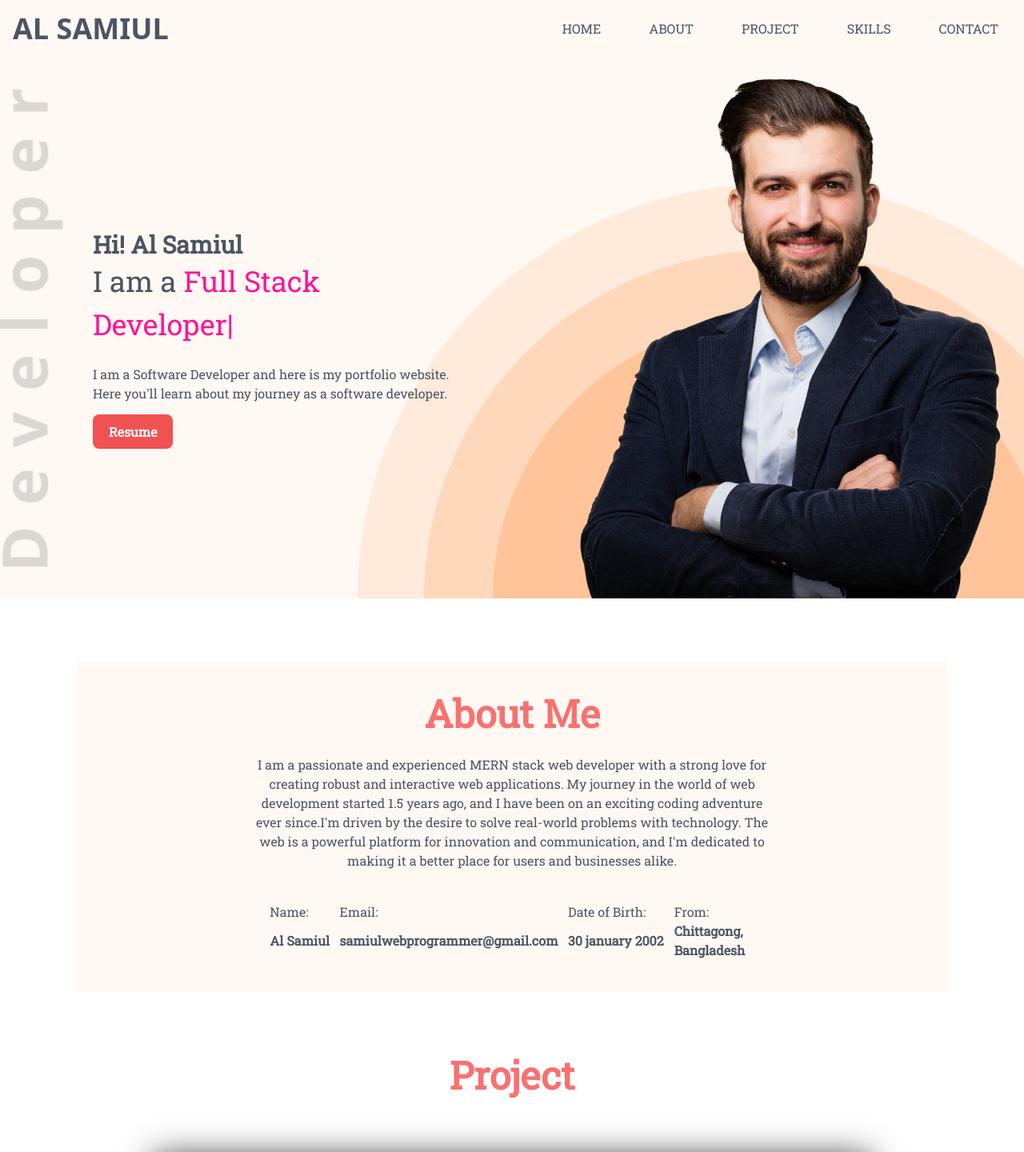
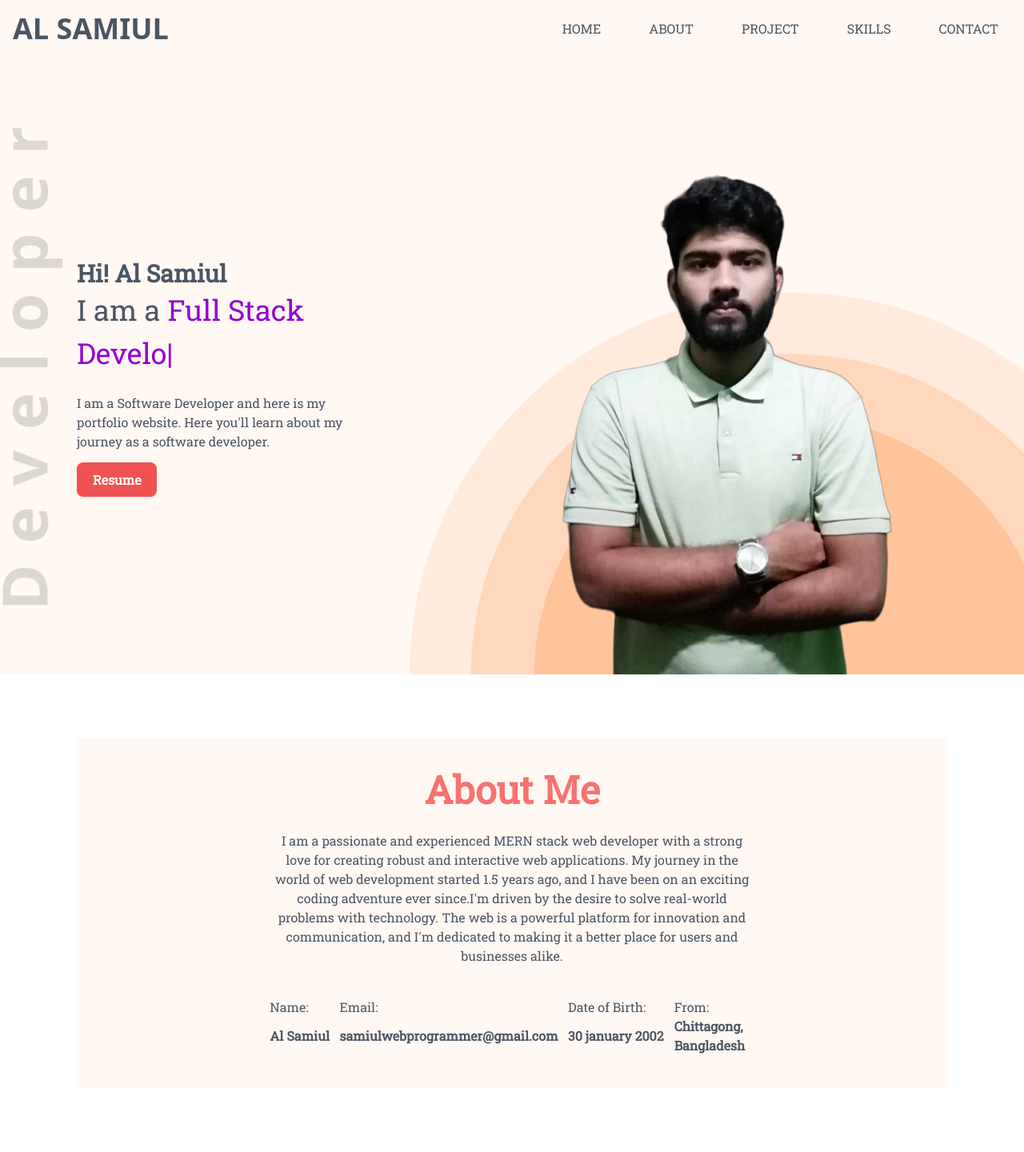
Before and after one commit to mohammad-al-samiul/personal-portfolio-react, a React (Vite) app: page / in a window 1280 px wide. Shown: the top 1440 px of the page at 80% size. Built offline with nearby package versions, Linux system fonts and the light colour scheme; a web font is replaced by a local one.

Commit message:
photo added

```diff
--- a/src/Pages/About/About.jsx
+++ b/src/Pages/About/About.jsx
@@ -8,7 +8,7 @@ function About() {
           <h1 className="text-3xl lg:text-5xl font-bold text-center text-red-400">
             About Me
           </h1>
-          <p className="my-7">
+          <p className="my-7 px-5">
             I am a passionate and experienced MERN stack web developer with a
             strong love for creating robust and interactive web applications. My
             journey in the world of web development started 1.5 years ago, and I
--- a/src/Pages/Home/Hero/Hero.css
+++ b/src/Pages/Home/Hero/Hero.css
@@ -8,6 +8,7 @@
   background-position:
     left,
     right bottom;
+  background-size: auto, 60%;
 }
 
 .btn-design {
--- a/src/Pages/Home/Hero/Hero.jsx
+++ b/src/Pages/Home/Hero/Hero.jsx
@@ -1,17 +1,17 @@
 import React, { useState } from "react";
 import { TypeAnimation } from "react-type-animation";
-import myImage from '../../../assets/images/hardy.png';
+import myImage from '../../../assets/images/mePro.png';
 import './Hero.css';
 
 function Hero() {
   const [textColor, setTextColor] = useState("purple");
   return (
-    <div className="hero place-items-end lg:max-h-screen ">
+    <div className="hero place-items-end  ">
       <div
         className="hero-content  flex-col-reverse lg:flex-row-reverse  m-0 p-0"
 
       >
-        <div>
+        <div className="">
           <img src={myImage} className="rounded-lg" />
         </div>
 
```
Also changed, not shown: src/assets/images/mePro.png (added).
